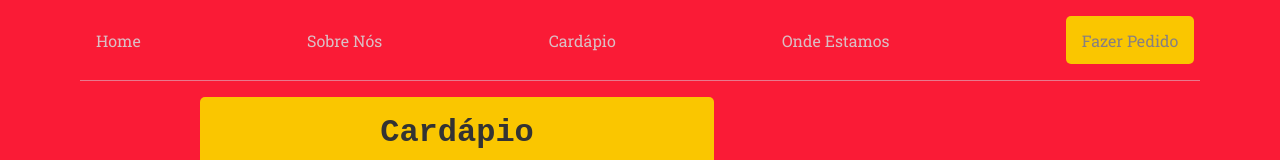
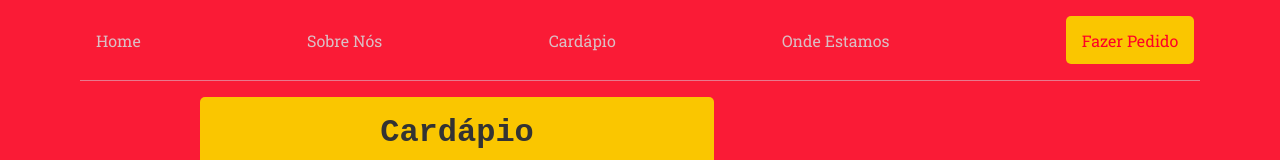
Before and after one commit to JoseRobson2301/pizzariatecnicoweb, a plain HTML site: page index.html in a window 1280 px wide. In both pictures the pointer is over the link "Fazer Pedido". Shown: the top 160 px of the page. Drawn offline with Linux system fonts and the light colour scheme.

Commit message:
update css

```diff
--- a/style.css
+++ b/style.css
@@ -39,7 +39,7 @@ body {
 }
 
 .cabecalhoLogoeTagA a:nth-child(5):hover {
-    color: #878081;
+    color: #ff0026;
 }
 .cabecalhoLogoeTagA a:nth-child(3):hover {
     transform: scale(1.1);
```
